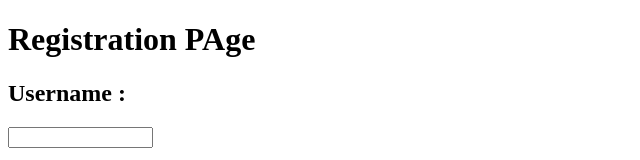
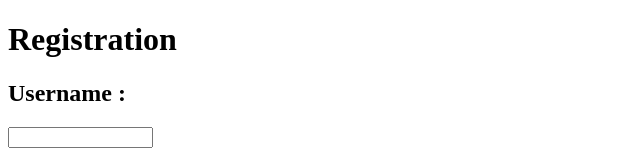
Before and after one commit to kharshavardhan78/84BIN1, a plain HTML site: page index.html in a window 1280 px wide. Shown: the top 160 px of the page, without its empty margins (0-640 px from the left). Drawn offline with Linux system fonts and the light colour scheme.

Commit message:
Update index.html

```diff
--- a/index.html
+++ b/index.html
@@ -6,7 +6,7 @@
     <title>Document</title>
 </head>
 <body>
-    <h1>Registration PAge</h1>
+    <h1>Registration</h1>
     <form>
         <h2>Username : </h2>
         <input type="title" name="uname" size="15">
```
